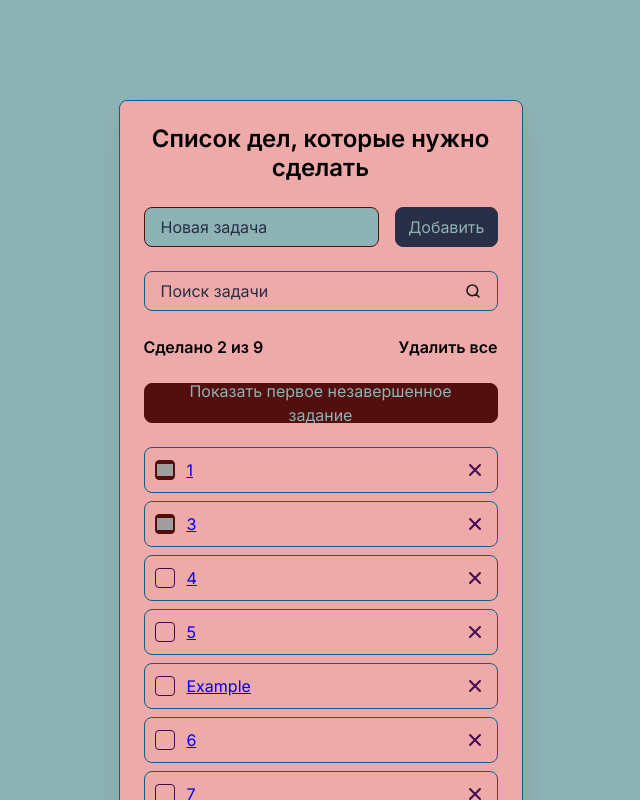
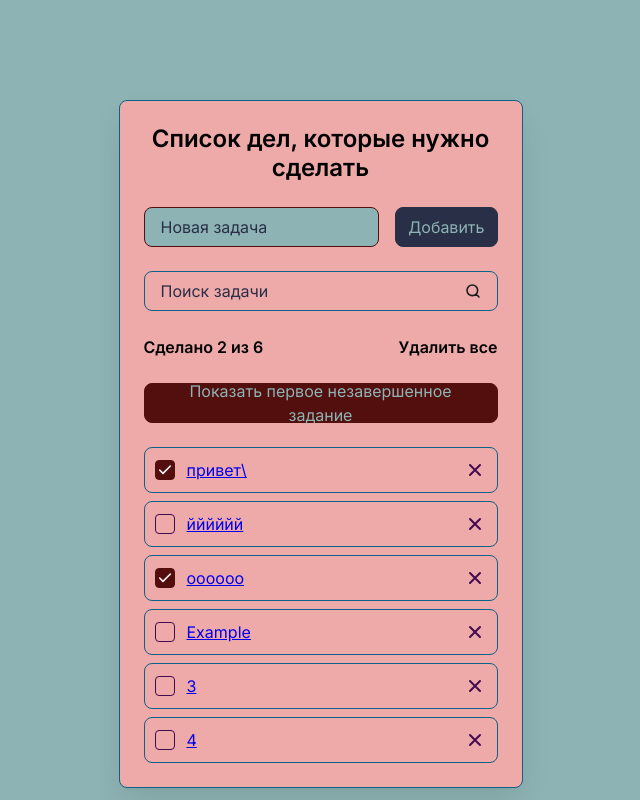
Before and after one commit to Iunnicova/todo-vite-react, a React (Vite) app: page / in a window 1280 px wide. Shown: the top 800 px of the page, without its empty margins (312-952 px from the left). Built offline with nearby package versions, Linux system fonts and the light colour scheme; data requests are answered from the project's data file; grey boxes are pictures that could not be loaded.

Commit message:
fix: icon-check_white

```diff
--- a/db.json
+++ b/db.json
@@ -1,49 +1,34 @@
 {
   "tasks": [
     {
-      "title": "1",
+      "title": "привет\\",
       "isDone": true,
       "id": 1
     },
     {
+      "title": "йййййй",
+      "isDone": false,
+      "id": 2
+    },
+    {
+      "title": "оооооо",
+      "isDone": true,
+      "id": 3
+    },
+    {
+      "title": "Example",
+      "isDone": false,
+      "id": "123"
+    },
+    {
       "title": "3",
-      "isDone": true,
-      "id": 2
+      "isDone": false,
+      "id": "h6SpWBN"
     },
     {
       "title": "4",
       "isDone": false,
-      "id": 3
-    },
-    {
-      "title": "5",
-      "isDone": false,
-      "id": 4
-    },
-    {
-      "title": "Example",
-      "isDone": false,
-      "id": 123
-    },
-    {
-      "title": "6",
-      "isDone": false,
-      "id": 124
-    },
-    {
-      "title": "7",
-      "isDone": false,
-      "id": 125
-    },
-    {
-      "title": "8",
-      "isDone": false,
-      "id": 126
-    },
-    {
-      "title": "9",
-      "isDone": false,
-      "id": 127
+      "id": "gT8UwsX"
     }
   ]
 }
--- a/src/App.jsx
+++ b/src/App.jsx
@@ -7,13 +7,15 @@ import TasksPage from './components/pages/TasksPage';
 const App = () => {
   const routes = {
     '/': TasksPage,
-    '/tasks/:id': TaskPage,
+    '/tasks/123': TaskPage,
+    // '/tasks/:id': TaskPage,
     '*': () => (
       <div>
-        404 Page not Found / Страница не
-        найдена{' '}
+        404 Page not Found / 404 Страница не
+        найдена
       </div>
     ),
+    // '*': () => (<div>404 Page not Found / 404 Страница не найдена{' '}</div>),
   };
 
   return (
--- a/src/Router.jsx
+++ b/src/Router.jsx
@@ -51,18 +51,18 @@ const Router = (props) => {
   const { routes } = props;
   const path = useRoute();
 
-  for (const route in routes) {
-    const params = matchPath(path, route);
+  // for (const route in routes) {
+  //   const params = matchPath(path, route);
 
-    if (params) {
-      const Page = routes[route];
+  //   if (params) {
+  //     const Page = routes[route];
 
-      return <Page params={params} />;
-    }
-  }
+  //     return <Page params={params} />;
+  //   }
+  // }
 
-  const NotFound = routes['*'];
-  return <NotFound />;
+  // const NotFound = routes['*'];
+  // return <NotFound />;
 
   //!простой вариант для очень маленькой задачи
   // if(path.startsWith('/tasks/')) {
@@ -72,9 +72,9 @@ const Router = (props) => {
   //   return <TaskPage params={{ id }}/>
   // }
 
-  //   const Page = routes[path] ?? routes['*'];
+  const Page = routes[path] ?? routes['*'];
 
-  //   return <Page />;
+  return <Page />;
 };
 
 export default Router;
--- a/src/components/TodoItem/TodoItem.jsx
+++ b/src/components/TodoItem/TodoItem.jsx
@@ -1,6 +1,6 @@
 // Поле задач
 import { useContext, useRef } from 'react';
-import  useCombinedRefs  from '../../hooks/useCombinedRefs'
+import useCombinedRefs from '../../hooks/useCombinedRefs';
 import RouterLink from '../RouterLink/RouterLink';
 import { TasksContext } from '@/context/TasksContext';
 
@@ -22,16 +22,18 @@ export const TodoItem = (props) => {
   } = useContext(TasksContext);
 
   //!анимация плавная для задач
-  const animationRef = useRef(null)
-    const combinedRef = useCombinedRefs(
-        id === firstIncompleteTaskId ? firstIncompleteTaskRef : null,
-        animationRef
-    )
+  const animationRef = useRef(null);
+  const combinedRef = useCombinedRefs(
+    id === firstIncompleteTaskId
+      ? firstIncompleteTaskRef
+      : null,
+    animationRef
+  );
   return (
     //ref={ref} переходим к первой незавершенной задачи
     <li
       className={`${styles.todoItem} ${className}`}
-      ref={ combinedRef }
+      ref={combinedRef}
     >
       {' '}
       <input
@@ -45,20 +47,23 @@ export const TodoItem = (props) => {
         }} //добавление удаление галочки
       />
       <label
-        className={`${styles.label} visually-hidden`} //visually-hidden утилитарный класс в styles/utils.css визуально скрывает элемент , визуально скроится но останется видимым для сканридера
+        className={`${styles.label} visually-hidden`}
         htmlFor={id}
       >
-        {/* Задача 1 */}
         {title}
       </label>
-      {/* aria-label='Task detail page/Страница сведений о задаче' */}
-      {/* RouterLink в components */}
-      <RouterLink
+      <a
+        href={`/tasks/${id}`}
+        aria-label="Task detail page/Страница сведений о задаче"
+      >
+        {title}
+      </a>
+      {/* <RouterLink
         to={`/tasks/${id}`}
         aria-label="Task detail page/Страница сведений о задаче"
       >
         {title}
-      </RouterLink>
+      </RouterLink> */}
       <button
         className={styles.deleteButton}
         aria-label="Delete"
--- a/src/components/TodoItem/TodoItem.module.scss
+++ b/src/components/TodoItem/TodoItem.module.scss
@@ -48,12 +48,16 @@
 
   /*когда чекбокс отмечен*/
   &:checked {
-    background-color: var(--color-dark-2); /*заливается цветом*/
+    background-color: var(
+      --color-dark-2
+    ); /*заливается цветом*/
     border-color: var(--color-dark-2);
 
     /*влияет на текст*/
     & + .label {
-      color: var(--color-gray-4); /*текст меняет цвет*/
+      color: var(
+        --color-gray-4
+      ); /*текст меняет цвет*/
       text-decoration: line-through; /*зачеркивается*/
     }
   }
@@ -74,8 +78,9 @@
     translate: -50% -50%; /*центрируем*/
     width: 16px;
     height: 16px;
-    background: url('../assets/icons/icon-check_white.svg')
+    background: url('../../assets/icons/icon-check_white.svg')
       center/contain no-repeat;
+    // background: url('../assets/icons/icon-check_white.svg')center/contain no-repeat;
   }
 }
 
--- a/src/components/pages/TaskPage.jsx
+++ b/src/components/pages/TaskPage.jsx
@@ -2,9 +2,10 @@ import tasksAPI from '@/api/tasksAPL';
 import { useState, useEffect } from 'react';
 
 const TaskPage = (props) => {
-  const { params } = props;
+  //   const { params } = props;
 
-  const taskId = params.id;
+  const taskId = '123';
+  //   const taskId = params.id;
   const [task, setTask] = useState(null);
 
   const [isLoading, setIsLoading] =
@@ -34,12 +35,14 @@ const TaskPage = (props) => {
 
   //! проверка если hasError истинна
   if (hasError) {
-    <div>
-      Task not found!/Задание не найдено!
-    </div>;
+    return (
+      <div>
+        Task not found!/Задание не найдено!
+      </div>
+    );
   }
 
-  //!а если все эти проверки не отработали значит задача успешно загрузилась
+  //   //!а если все эти проверки не отработали значит задача успешно загрузилась
 
   return (
     <div>
@@ -48,7 +51,7 @@ const TaskPage = (props) => {
       <p>
         {task.isDone
           ? 'Задача выполнена'
-          : 'Задача не выполнена'}{' '}
+          : 'Задача не выполнена'}
       </p>
     </div>
   );
```
Also changed, not shown: src/hooks/useCombinedRefs.js (+14 -14 lines).
